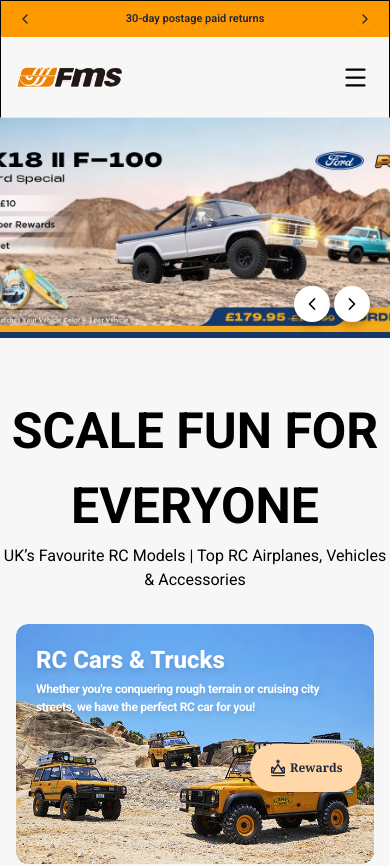
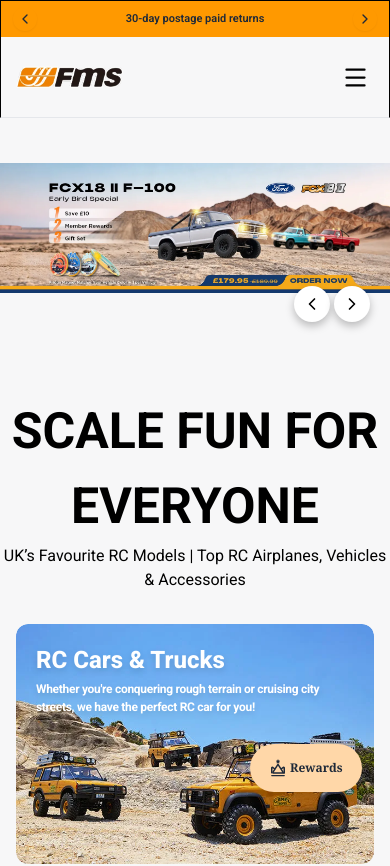
Before and after one commit to faizankhdev/FMS-Hobby, a Next.js app: page / in a window 390 px wide. Shown: the top 866 px of the page. Built offline with nearby package versions, Linux system fonts and the light colour scheme.

Commit message:
Make homepage carousel mobile responsive

```diff
--- a/src/components/homepage/Home.tsx
+++ b/src/components/homepage/Home.tsx
@@ -107,7 +107,7 @@
               <img
                 src={images[previousIndex]}
                 alt="Previous"
-                className={`absolute top-0 left-0 w-full h-full object-cover z-10 ${
+                className={`absolute top-0 left-0 w-full h-full object-contain z-10 ${
                   direction === "next"
                     ? "animate-oldLeft"
                     : "animate-oldRight"
@@ -118,7 +118,7 @@
             <img
               src={images[currentIndex]}
               alt="Slider"
-              className={`absolute top-0 left-0 w-full h-full object-cover z-0 ${
+              className={`absolute top-0 left-0 w-full h-full object-contain z-0 ${
                 isAnimating
                   ? direction === "next"
                     ? "animate-newRight"
```
